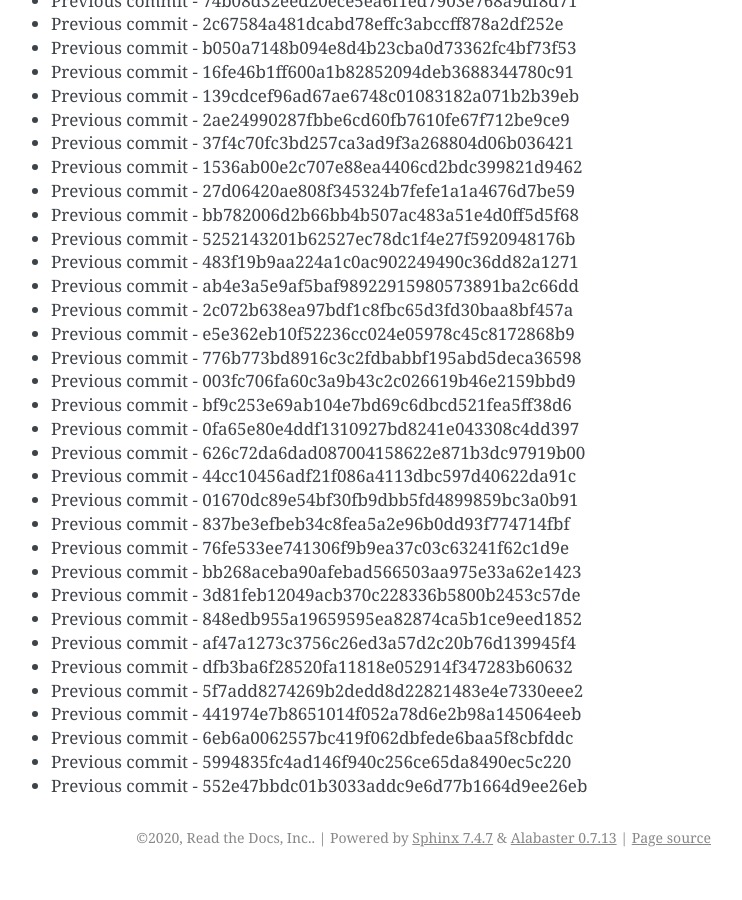
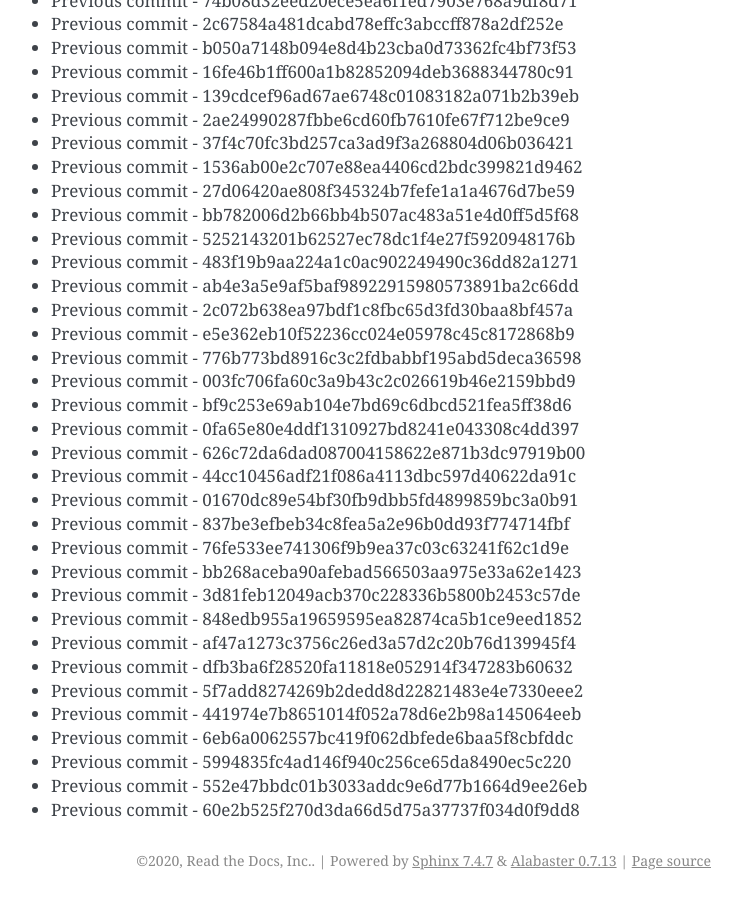
Before and after one commit to readthedocs/rtd-git-stresstest, a Sphinx documentation site: the page built from docs/updates.rst, in a window 1280 px wide and 900 px high, scrolled down 94962 px. Shown: the whole window, without its empty margins (399-1141 px from the left). Built offline with Sphinx 7.4.7, drawn with Linux system fonts in a browser that asks for light colours; before the commit the page ends 95839 px from its top, so only the background shows below that.

Commit message:
Generating commit from previous: 60e2b525f270d3da66d5d75a37737f034d0f9dd8

```diff
--- a/docs/updates.rst
+++ b/docs/updates.rst
@@ -4022,3 +4022,4 @@ It can be tested for any performance characteristics.
 * Previous commit - 6eb6a0062557bc419f062dbfede6baa5f8cbfddc
 * Previous commit - 5994835fc4ad146f940c256ce65da8490ec5c220
 * Previous commit - 552e47bbdc01b3033addc9e6d77b1664d9ee26eb
+* Previous commit - 60e2b525f270d3da66d5d75a37737f034d0f9dd8
```
